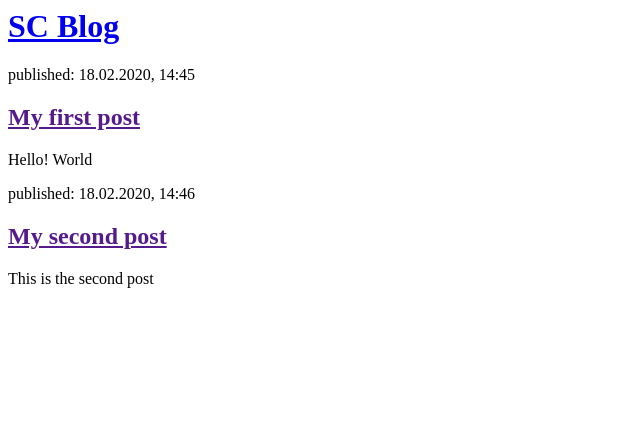
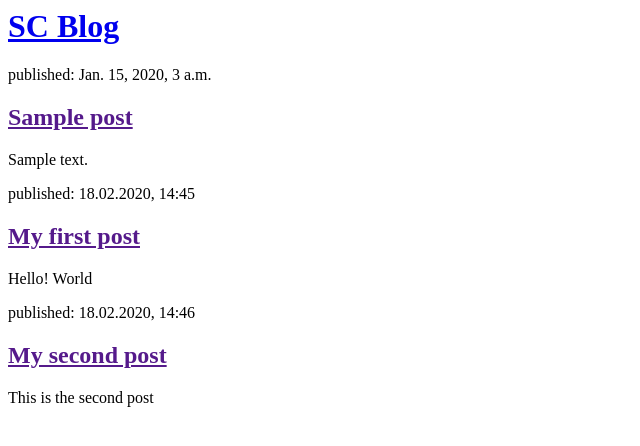
Before and after one commit to Susan-C-a/learn-Django, a Django app: page / in a window 1280 px wide. Shown: the top 446 px of the page, without its empty margins (0-640 px from the left). Run offline with Django 3.2, Linux system fonts and the light colour scheme; tables that the repository leaves empty hold one stand-in row (values such as "Sample post").

Commit message:
Changed templates to make them more dynameic using template tag

```diff
--- a/blog/templates/blog/post_list.html
+++ b/blog/templates/blog/post_list.html
@@ -6,6 +6,15 @@
         <div>
             <h1><a href=".">SC Blog</a></h1>
         </div>
+
+        {% for post in posts %}
+            <div>
+                <p>published: {{ post.published_date }}</p>
+                <h2><a href="">{{ post.title }}</a></h2>
+                <p>{{ post.text|linebreaksbr }}</p>
+            </div>
+        {% endfor %}
+
 
         <div>
             <p>published: 18.02.2020, 14:45</p>
--- a/blog/views.py
+++ b/blog/views.py
@@ -1,5 +1,8 @@
 from django.shortcuts import render
+from django.utils import timezone
+from .models import Post # name of the model imported - Post
 
 # Create your views here.
 def post_list(request):
-    return render(request, 'blog/post_list.html',{})
+    posts = Post.objects.filter(published_date__lte=timezone.now()).order_by('published_date')
+    return render(request, 'blog/post_list.html',{'posts': posts})
```
